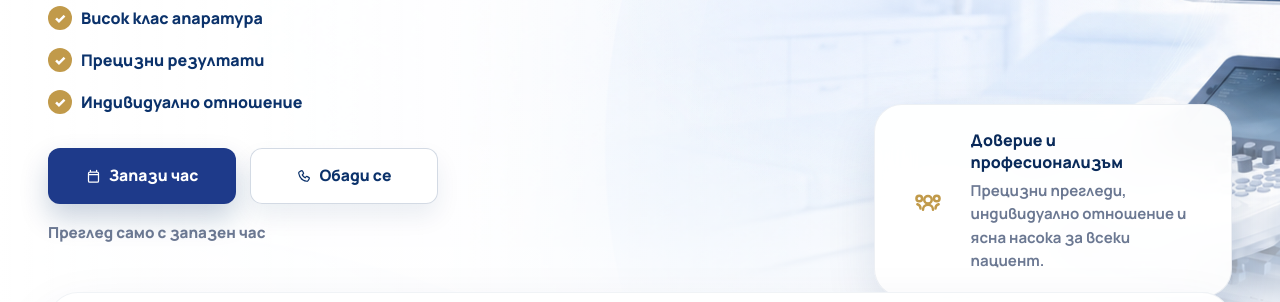
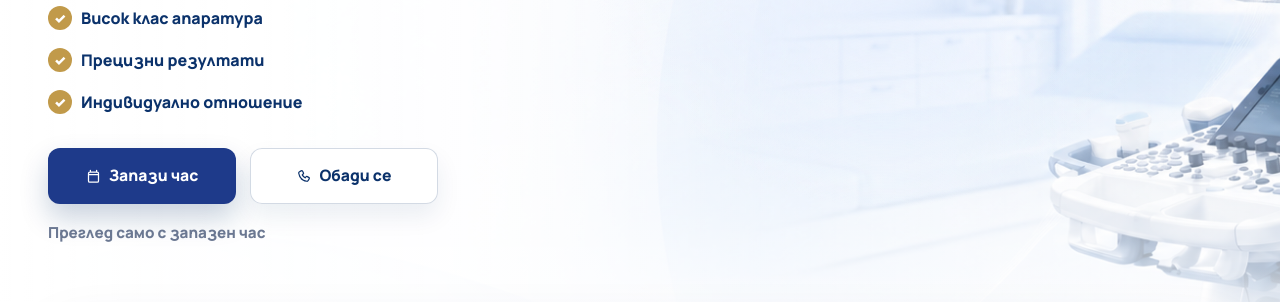
Before and after one commit to piratetravelagencybg/SonoCare-website, a plain HTML site: page index.html in a window 1280 px wide. Shown: the part 584-886 px from the top of the page. Drawn offline with nearby package versions, Linux system fonts and the light colour scheme; no server answers.

Commit message:
Adjust home hero layout

```diff
--- a/assets/css/styles.css
+++ b/assets/css/styles.css
@@ -68,7 +68,6 @@ svg {
 
 .desktop-nav,
 .desktop-actions,
-.hero-trust-card,
 .hero-feature-strip {
   display: none;
 }
@@ -1474,7 +1473,7 @@ svg {
     padding: 74px 48px 176px;
     background:
       linear-gradient(90deg, rgba(255, 255, 255, 0.98) 0%, rgba(255, 255, 255, 0.9) 34%, rgba(255, 255, 255, 0.18) 61%, rgba(255, 255, 255, 0.02) 100%),
-      url("/background%20for%20dekstop%20hero%20sektion.png") center/cover no-repeat,
+      url("/background%20for%20dekstop%20hero%20sektion.png") 37% center/cover no-repeat,
       linear-gradient(180deg, #ffffff 0%, #f6f9ff 100%);
     border-radius: 0 0 52px 52px;
     overflow: visible;
@@ -1563,37 +1562,17 @@ svg {
     font-size: 0.95rem;
   }
 
-  .home-page .hero-trust-card {
-    position: absolute;
-    right: 48px;
-    bottom: 122px;
-    z-index: 6;
-    display: grid;
-    grid-template-columns: 54px 1fr;
-    gap: 16px;
-    width: min(360px, 28vw);
-    padding: 24px 26px;
-    border: 1px solid rgba(11, 50, 107, 0.07);
-    border-radius: 28px;
-    background: rgba(255, 255, 255, 0.95);
-    box-shadow: 0 22px 50px rgba(11, 50, 107, 0.12);
-    backdrop-filter: blur(18px);
-  }
-
-  .home-page .hero-trust-icon,
   .home-page .hero-feature-icon {
     display: grid;
     place-items: center;
     color: var(--gold);
   }
 
-  .home-page .hero-trust-icon svg,
   .home-page .hero-feature-icon svg {
     width: 30px;
     height: 30px;
   }
 
-  .home-page .hero-trust-card strong,
   .home-page .hero-feature-item strong {
     display: block;
     margin-bottom: 6px;
@@ -1602,7 +1581,6 @@ svg {
     font-weight: 900;
   }
 
-  .home-page .hero-trust-card span,
   .home-page .hero-feature-item span {
     display: block;
     color: var(--muted);
@@ -1614,7 +1592,7 @@ svg {
   .home-page .hero-feature-strip {
     position: absolute;
     right: 48px;
-    bottom: -48px;
+    bottom: -64px;
     left: 48px;
     z-index: 7;
     display: grid;
--- a/index.html
+++ b/index.html
@@ -80,22 +80,6 @@
           </div>
           <p class="hero-note">Преглед само с запазен час</p>
         </div>
-        <article class="hero-trust-card" aria-label="Доверие и професионализъм">
-          <div class="hero-trust-icon">
-            <svg viewBox="0 0 24 24" aria-hidden="true">
-              <path d="M16 19a4 4 0 0 0-8 0" />
-              <circle cx="12" cy="11" r="3" />
-              <path d="M6 18a3.5 3.5 0 0 0-2.5-3.35" />
-              <path d="M18 18a3.5 3.5 0 0 1 2.5-3.35" />
-              <circle cx="5" cy="10" r="2.25" />
-              <circle cx="19" cy="10" r="2.25" />
-            </svg>
-          </div>
-          <div>
-            <strong>Доверие и професионализъм</strong>
-            <span>Прецизни прегледи, индивидуално отношение и ясна насока за всеки пациент.</span>
-          </div>
-        </article>
         <div class="hero-feature-strip" aria-label="Основни предимства">
           <article class="hero-feature-item">
             <div class="hero-feature-icon">
```
